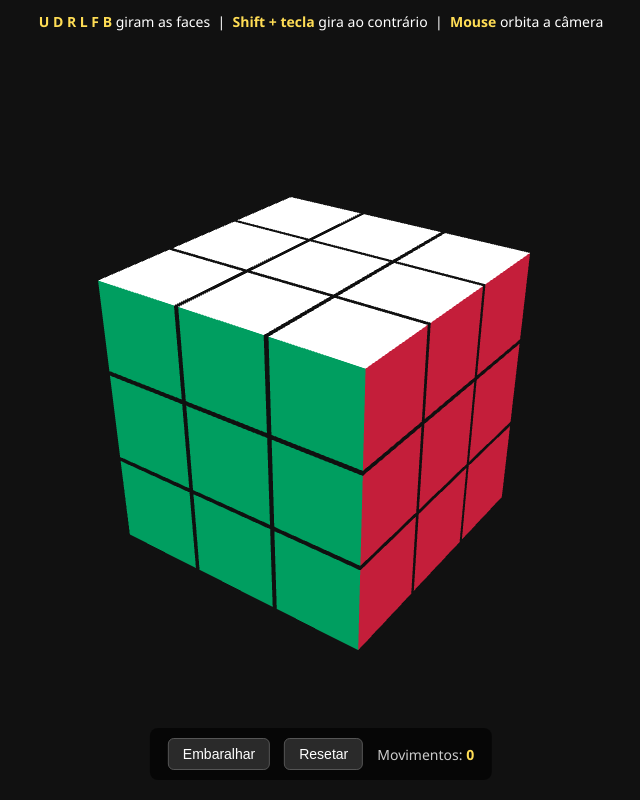
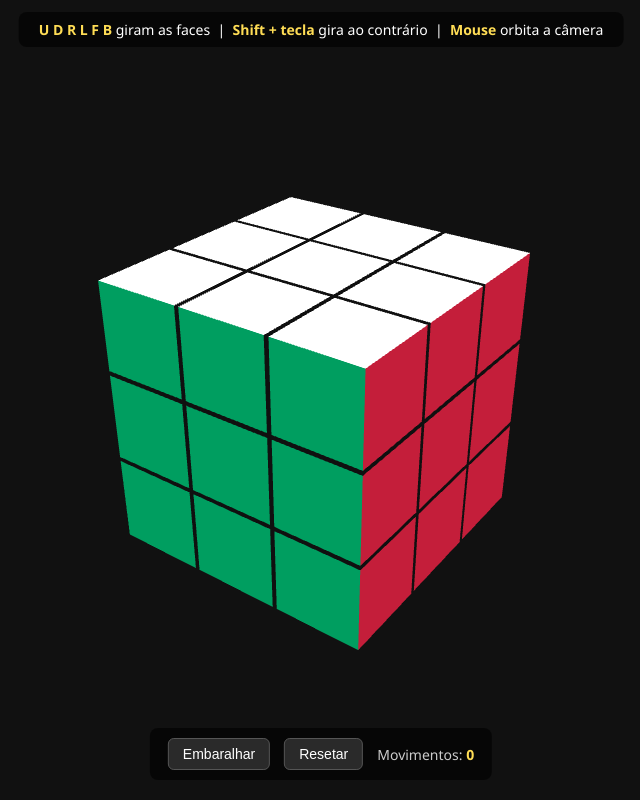
Before and after one commit to caiobandeira/cubo-magico-3d, a plain HTML site: page index.html in a window 1280 px wide. Shown: the whole page, without its empty margins (319-959 px from the left). Drawn offline with nearby package versions, Linux system fonts and the light colour scheme; animation ran at ten frames a second.

Commit message:
Add background and padding to element in index.html

```diff
--- a/index.html
+++ b/index.html
@@ -15,7 +15,8 @@
       transform: translateX(-50%);
       color: #fff;
       font-size: 14px;
-
+      background: rgba(0, 0, 0, 0.6);
+      padding: 8px 20px;
       border-radius: 8px;
       text-align: center;
       pointer-events: none;
```
